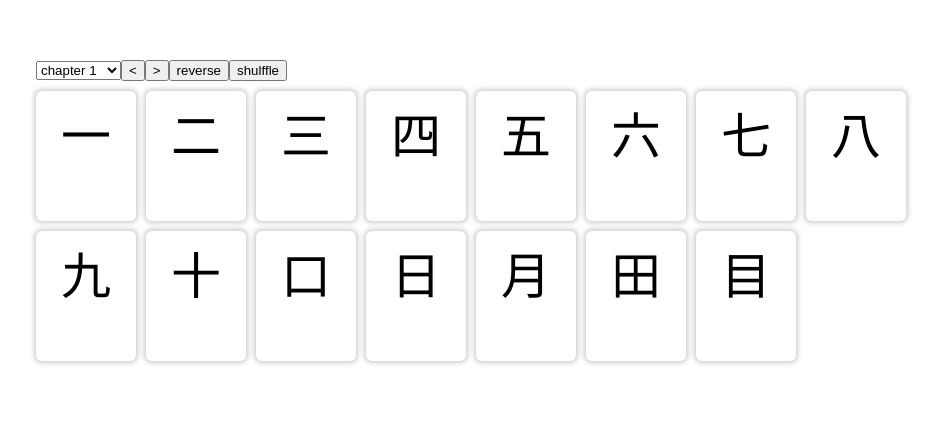
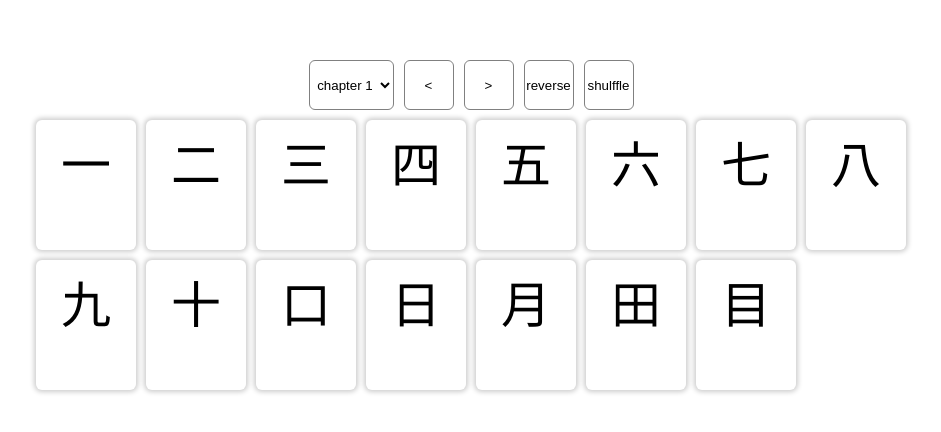
Before and after one commit to stefanszeke/kanji-app, an Angular app: page / in a window 1280 px wide. Shown: the top 432 px of the page, without its empty margins (169-1110 px from the left). Built offline with nearby package versions, Linux system fonts and the light colour scheme.

Commit message:
new build

```diff
--- a/src/app/app.component.html
+++ b/src/app/app.component.html
@@ -1,5 +1,6 @@
 <div class="wrapper">
 
+  <div class="controls">
     <select [(ngModel)]="currentChapter" (change)="selectChapter()">
       <option *ngFor="let i of chapters" [value]="i">chapter {{i}}</option>
     </select>
@@ -7,6 +8,8 @@
     <button (click)="moveChapter('next')">></button>
     <button (click)="toggleReversed()">reverse</button>
     <button (click)="shulffle()">shulffle</button>
+  </div>
+
 
 
 <div class='kanji-list'>
--- a/src/app/app.component.scss
+++ b/src/app/app.component.scss
@@ -15,9 +15,37 @@
     grid-gap: 10px;
     justify-content: center;
     align-content: center;
-
 }
 
+.controls {
+    display: grid;
+    grid-auto-flow: column;
+    grid-gap: 10px;
+    justify-content: center;
+}
+
+.controls button {
+    height: 50px;
+    width: 50px;
+    background-color: white;
+    border: 1px solid gray;
+    border-radius: 6px;
+}
+.controls button:hover {
+    background-color: #f2f2f2;
+    cursor: pointer;
+}
+
+.controls select {
+    background-color: white;
+    border: 1px solid gray;
+    border-radius: 6px;
+    text-align: center;
+}
+.controls select:hover {
+    background-color: #f2f2f2;
+    cursor: pointer;
+}
 
 @media screen and (max-width: 800px) {
     .kanji-list {
--- a/src/styles.scss
+++ b/src/styles.scss
@@ -1 +1,6 @@
 /* You can add global styles to this file, and also import other style files */
+* {
+    padding: 0;
+    margin: 0;
+    box-sizing: border-box;
+ }
```
Also changed, not shown: 5 other files (tests, documents, lock files or other folders). Lines whose indentation alone changed are shown as unchanged.
